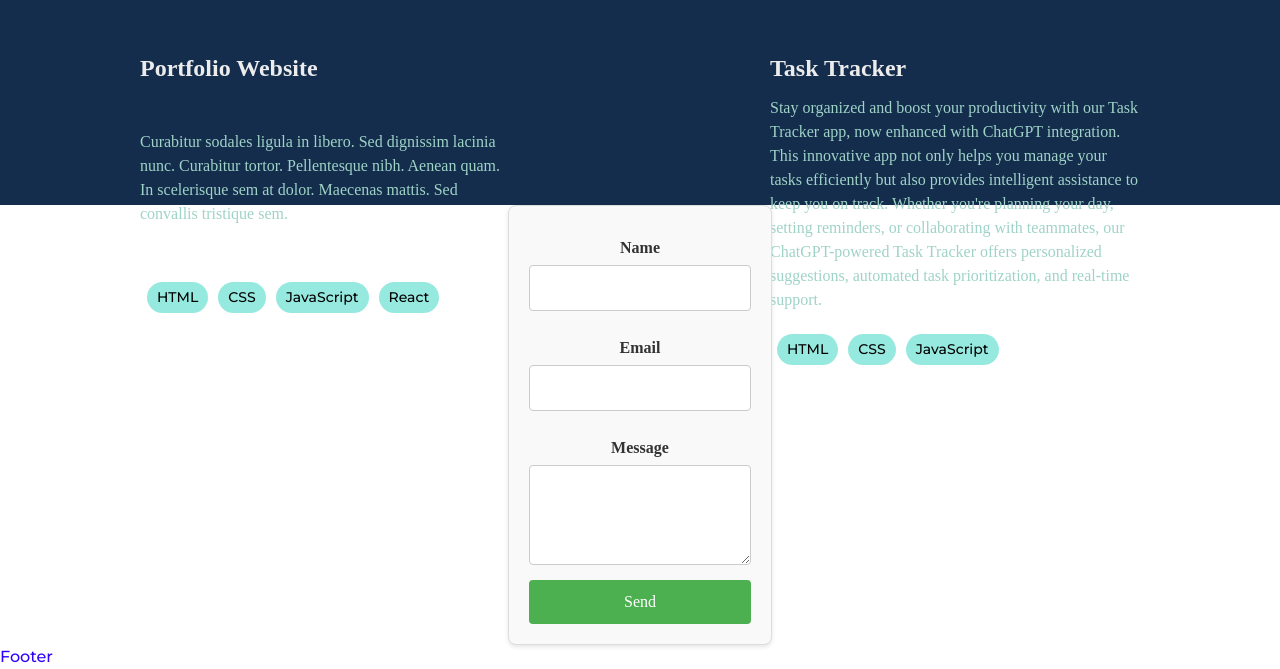
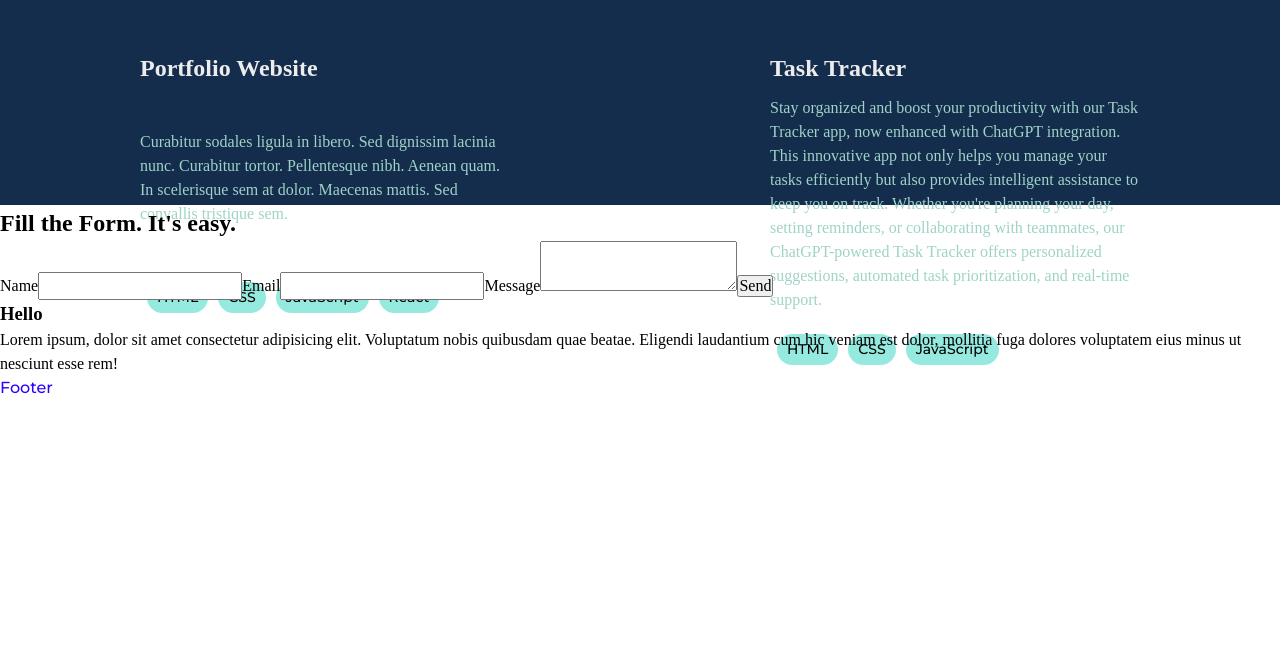
Before and after one commit to BuraYu/portfolio, a React (Create React App) app: page / in a window 1280 px wide. Shown: the part 2195-2864 px from the top of the page. After the commit the page ends 2630 px from the top, so only its background shows below. Built offline with nearby package versions, Linux system fonts and the light colour scheme; no server answers.

Commit message:
changed Contact component to BEM standard

```diff
--- a/src/components/contact/Contact.jsx
+++ b/src/components/contact/Contact.jsx
@@ -31,15 +31,32 @@ const Contact = () => {
   //design
 
   return (
-    <form ref={form} onSubmit={sendEmail}>
-      <label>Name</label>
-      <input type="text" name="user_name" />
-      <label>Email</label>
-      <input type="email" name="user_email" />
-      <label>Message</label>
-      <textarea name="message" />
-      <input type="submit" value="Send" />
-    </form>
+    <div className="contact">
+      <div className="contact__container">
+        <div className="contact__form-wrapper">
+          <h2 className="contact__header">Fill the Form. It's easy.</h2>
+          <form ref={form} onSubmit={sendEmail} className="contact__form">
+            <label className="contact__label">Name</label>
+            <input type="text" name="user_name" className="contact__input" />
+            <label className="contact__label">Email</label>
+            <input type="email" name="user_email" className="contact__input" />
+            <label className="contact__label">Message</label>
+            <textarea name="message" className="contact__textarea" />
+            <input type="submit" value="Send" className="contact__submit" />
+          </form>
+        </div>
+
+        <div className="contact__message">
+          <h3 className="contact__message-header">Hello</h3>
+          <p className="contact__message-text">
+            Lorem ipsum, dolor sit amet consectetur adipisicing elit. Voluptatum
+            nobis quibusdam quae beatae. Eligendi laudantium cum hic veniam est
+            dolor, mollitia fuga dolores voluptatem eius minus ut nesciunt esse
+            rem!
+          </p>
+        </div>
+      </div>
+    </div>
   );
 };
 
--- a/src/components/contact/contact.css
+++ b/src/components/contact/contact.css
@@ -1,50 +1,26 @@
-form {
+.form {
+  display: flex;
+  justify-content: center;
+  align-items: center;
+  height: 100vh;
+}
+
+.form__container {
+  display: flex;
+  justify-content: center;
+  align-items: center;
+  gap: 150px;
+  max-width: 1140px;
+  max-width: 800px;
+}
+
+.form__container__one {
   display: flex;
   flex-direction: column;
-  align-items: center;
-  max-width: 400px;
-  margin: 0 auto;
-  padding: 20px;
-  background-color: #f9f9f9;
-  border: 1px solid #ddd;
-  border-radius: 8px;
-  box-shadow: 0 2px 4px rgba(0, 0, 0, 0.1);
+  gap: 50px;
+  padding: 15px;
 }
 
-label {
-  margin: 10px 0 5px;
-  font-weight: bold;
-  color: #333;
+.form__header {
+  font-size: 40px;
 }
-
-input[type="text"],
-input[type="email"],
-textarea {
-  width: 100%;
-  padding: 10px;
-  margin-bottom: 15px;
-  border: 1px solid #ccc;
-  border-radius: 4px;
-  font-size: 16px;
-}
-
-textarea {
-  height: 100px;
-  resize: vertical;
-}
-
-input[type="submit"] {
-  width: 100%;
-  padding: 10px;
-  background-color: #4caf50;
-  color: white;
-  border: none;
-  border-radius: 4px;
-  font-size: 16px;
-  cursor: pointer;
-  transition: background-color 0.3s ease;
-}
-
-input[type="submit"]:hover {
-  background-color: #45a049;
-}
```
